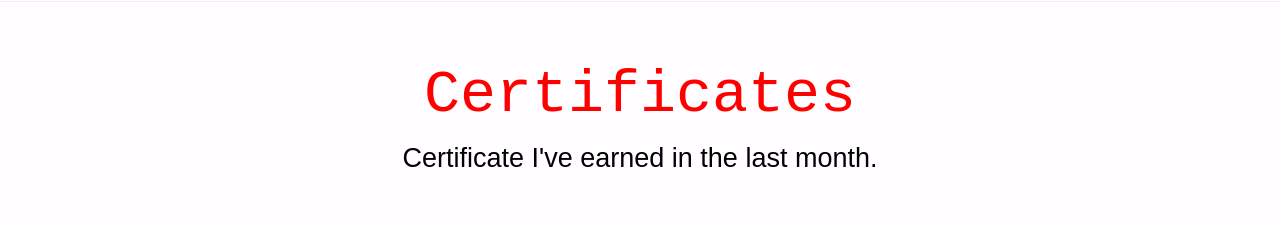
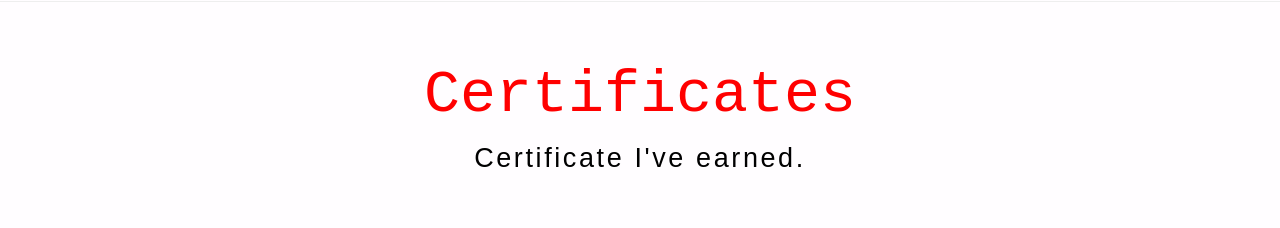
Before and after one commit to codeKingMike/my-portfolio, a plain HTML site: page index.html in a window 1280 px wide. Shown: the part 1580-1808 px from the top of the page. Drawn offline with nearby package versions, Linux system fonts and the light colour scheme.

Commit message:
gave letter spacing to #certificate p location

```diff
--- a/index.html
+++ b/index.html
@@ -87,6 +87,7 @@
   }
   #certificate p{
       margin-bottom: 70px;
+      letter-spacing: 2.6px;
   }
   #certificate h2{
       margin-bottom: 50px;
@@ -253,7 +254,7 @@
    <div class="container">
        <div class="page-header text-center">
            <h1 class="monoText">Certificates</h1>
-           <p style="color:#000;">Certificate I've earned in the last month.</p>
+           <p style="color:#000;">Certificate I've earned.</p>
            <div class="container">
            <div class="row">
                <div class="col-md-4 col-sm-4">
```
